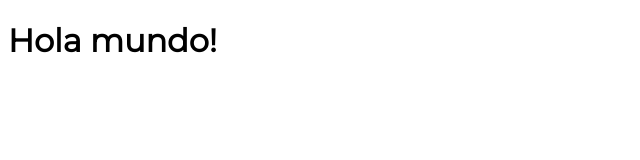
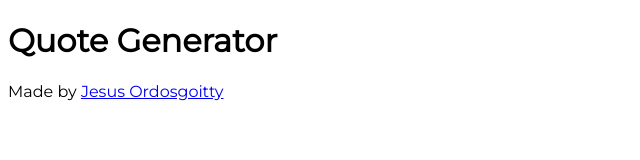
Before and after one commit to jesuodz/quote-generator, a website: page src/index.html in a window 1280 px wide. Shown: the whole page, without its empty margins (0-640 px from the left). Drawn offline with nearby package versions, Linux system fonts and the light colour scheme.

Commit message:
Create structure of the app

```diff
--- a/index.html
+++ b/src/index.html
@@ -7,13 +7,20 @@
     <meta name="viewport" content="width=device-width, initial-scale=1">
     <link rel="stylesheet" href="https://use.fontawesome.com/releases/v5.2.0/css/all.css" integrity="sha384-hWVjflwFxL6sNzntih27bfxkr27PmbbK/iSvJ+a4+0owXq79v+lsFkW54bOGbiDQ" crossorigin="anonymous">
     <link href="https://fonts.googleapis.com/css?family=Montserrat|Raleway" rel="stylesheet">
-    <link rel="stylesheet" type="text/css" href="src/css/main.css" />
+    <link rel="stylesheet" type="text/css" href="css/main.css" />
     <script src="https://unpkg.com/react@16/umd/react.development.js" crossorigin></script>
     <script src="https://unpkg.com/react-dom@16/umd/react-dom.development.js" crossorigin></script>
 </head>
 <body>
-        <div id="root"></div>
-        <script src="index.js">
-        </script>
+    <div class="wrapper">
+        <header class="title-header">
+            <h1 class="title">Quote Generator</h1>
+        </header>
+        <section id="quote-box"></section>
+        <footer class="footer">
+            <p class="attr">Made by <a href="https://jesuodz.me">Jesus Ordosgoitty</a></p>
+        </footer>
+    </div>
+    <script src="js/app.js"></script>
 </body>
 </html>
```
